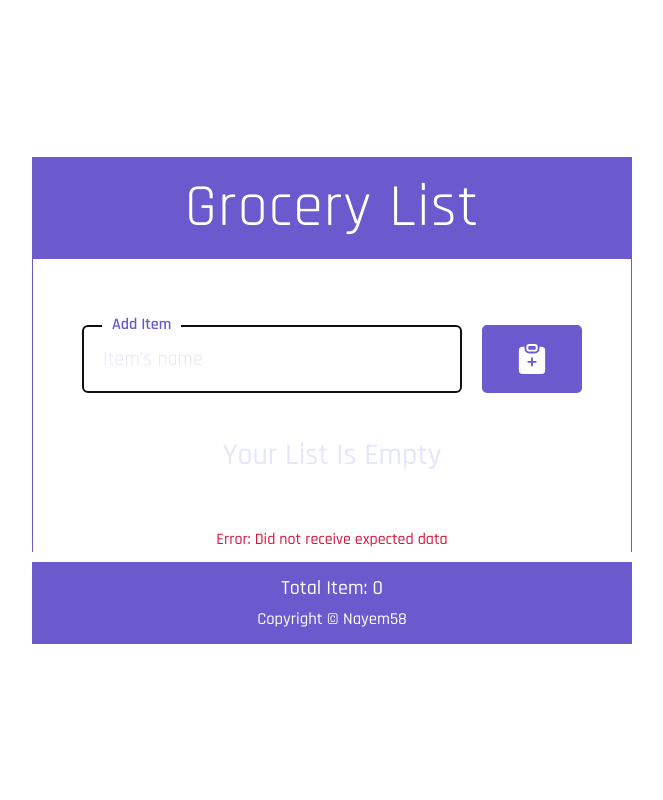
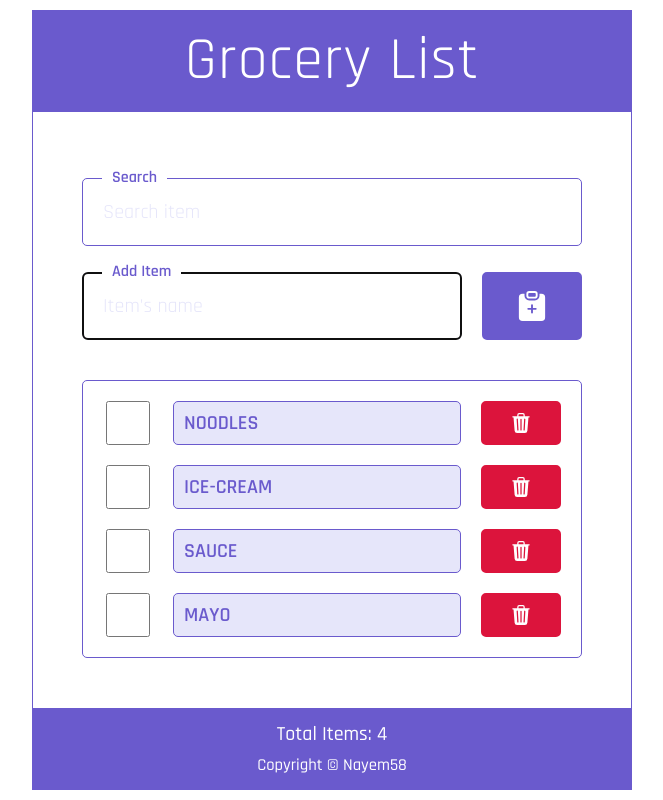
Before and after one commit to Nayem58/groceries-list, a React (Vite) app: page / in a window 1280 px wide. Shown: the whole page, without its empty margins (308-971 px from the left). Built offline with nearby package versions, Linux system fonts and the light colour scheme; no server answers; data requests are answered from the project's data file.

Commit message:
added conditional rendering for loading data, error msg; added and commented out API delay simulation

```diff
--- a/data/db.json
+++ b/data/db.json
@@ -3,17 +3,22 @@
     {
       "id": 1,
       "checked": false,
-      "item": "Almonds, Unsalted, in the blue bag"
+      "item": "noodles"
     },
     {
       "id": 2,
       "checked": false,
-      "item": "Pizza"
+      "item": "ice-cream"
     },
     {
       "id": 3,
       "checked": false,
-      "item": "Bread"
+      "item": "sauce"
+    },
+    {
+      "id": 4,
+      "checked": false,
+      "item": "mayo"
     }
   ]
 }
--- a/src/App.jsx
+++ b/src/App.jsx
@@ -14,22 +14,29 @@ function App() {
   const [search, setSearch] = useState("");
   const [newInput, setNewInput] = useState("");
   const [fetchError, setFetchError] = useState(null);
+  const [isLoading, setIsLoading] = useState(true);
 
-  const API_URL = "http://localhost:3500/items11111";
+  const API_URL = "http://localhost:3500/items";
 
   useEffect(() => {
     const fetchItems = async () => {
       try {
         const response = await fetch(API_URL);
-        if (!response.ok) throw Error("Did not receive expected data");
+        if (!response.ok) throw Error("Did not receive expected data!!");
         const listItems = await response.json();
-        console.log(listItems);
         setItems(listItems);
         setFetchError(null);
       } catch (error) {
         setFetchError(error.message);
+      } finally {
+        setIsLoading(false);
       }
     };
+
+    // the following setTimeout is just for simulation as we are running from Rest API which might not take as much time as the real API server would take
+    // setTimeout(() => {
+    //   (async () => await fetchItems())();
+    // }, 2000);
 
     (async () => await fetchItems())();
   }, []);
@@ -80,7 +87,15 @@ function App() {
             setNewInput={setNewInput}
             handleSetNewInput={handleSetNewInput}
           />
-          {items.length ? (
+          {isLoading && (
+            <div className="text-center text-light info">Loading...</div>
+          )}
+          {fetchError && (
+            <div className="text-center text-danger info">{`Error: ${fetchError}`}</div>
+          )}
+          {!fetchError &&
+            !isLoading &&
+            (items.length ? (
               <List
                 items={items.filter((item) =>
                   item.item.toLowerCase().includes(search.toLowerCase())
@@ -92,11 +107,8 @@ function App() {
               <div className="text-center text-light info">
                 Your List Is Empty
               </div>
-          )}
+            ))}
         </Block>
-        {fetchError && (
-          <div className="text-center mb-10px text-danger">{`Error: ${fetchError}`}</div>
-        )}
       </main>
       <Footer listCount={items.length} />
     </>
```
Lines whose indentation alone changed are shown as unchanged.
